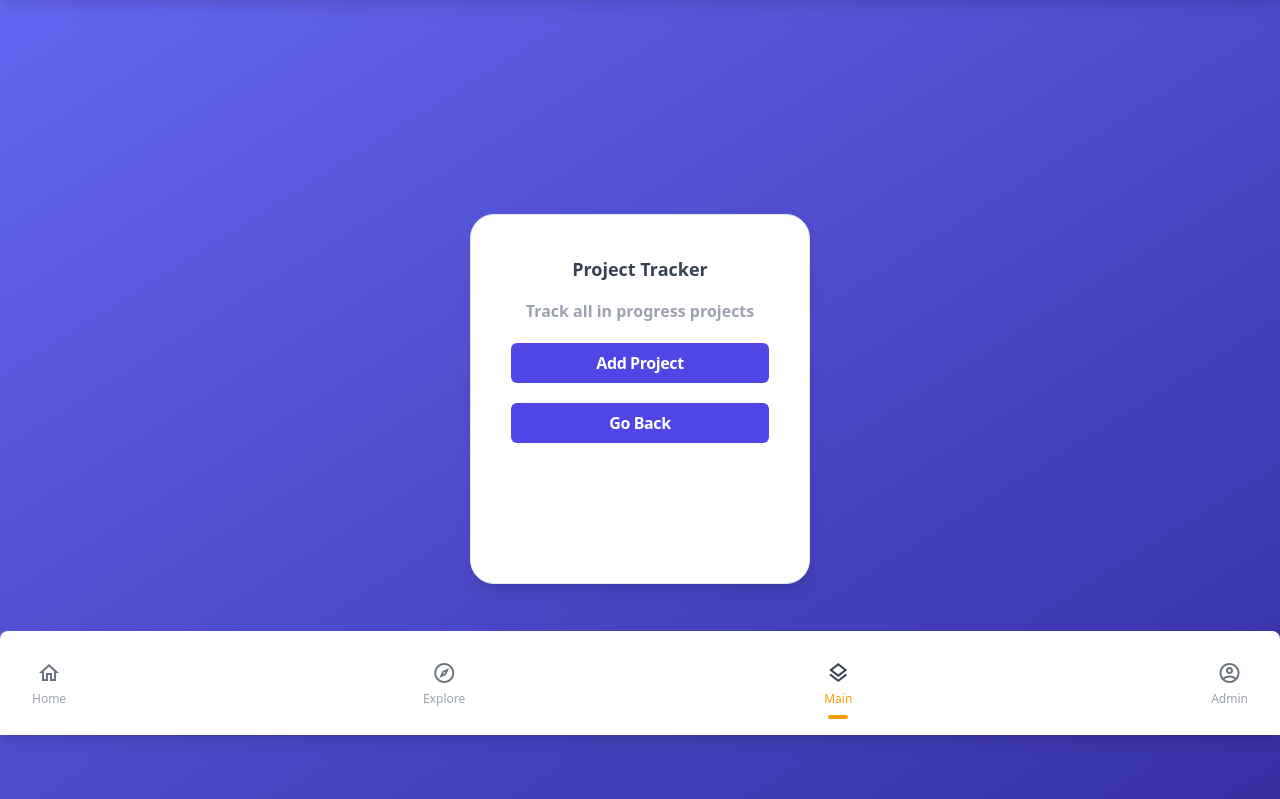
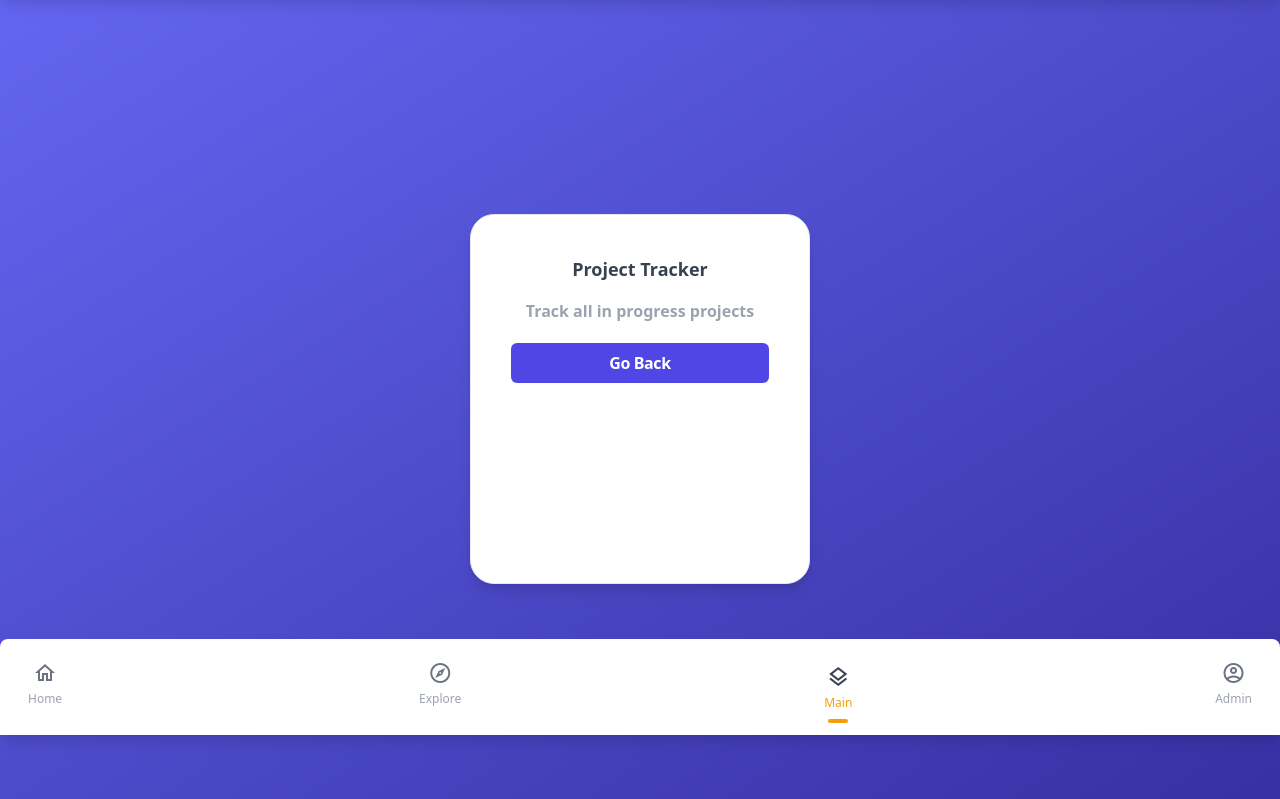
Before and after one commit to Flutech-cmr/Flask-Server, a Flask app: page /project-tracker in a window 1280 px wide. Shown: the part 65-864 px from the top of the page. Run offline with Flask 2, Linux system fonts and the light colour scheme; data that the repository does not hold is empty; parts of the project's set-up code (start-up, migrations or seed data) failed here and were passed over.

Commit message:
pushing a fee changes to be metrged with work in progress branch

```diff
--- a/templates/components.html
+++ b/templates/components.html
@@ -2,16 +2,6 @@
 {% macro navbar() %}
 <!-- Navbar goes here -->
 <nav class="bg-yellow-400 shadow-lg sticky top-0">
-    <script type="application/javascript">
-        (function (h, o, t, j, a, r) {
-            h.hj = h.hj || function () { (h.hj.q = h.hj.q || []).push(arguments) };
-            h._hjSettings = { hjid: 2875800, hjsv: 6 };
-            a = o.getElementsByTagName('head')[0];
-            r = o.createElement('script'); r.async = 1;
-            r.src = t + h._hjSettings.hjid + j + h._hjSettings.hjsv;
-            a.appendChild(r);
-        })(window, document, 'https://static.hotjar.com/c/hotjar-', '.js?sv=');
-    </script>
     <div class="max-w-6xl mx-auto px-4">
         <div class="flex justify-between">
             <div class="flex space-x-7">
@@ -24,11 +14,7 @@
                 </div>
                 <!-- Primary Navbar items -->
                 <div class="hidden md:flex items-center space-x-1">
-
-
-                    <a href="/feedback"
-                        class="py-4 px-2  font-bold hover:text-gray-800 transition duration-300">Feedback and
-                        Complaints</a>
+                    <a href="/feedback" class="py-4 px-2 font-bold hover:text-gray-800 transition duration-300">Feedback and Complaints</a>
                 </div>
             </div>
             <div class="md:hidden flex items-center">
@@ -45,8 +31,6 @@
     <!-- mobile menu -->
     <div class="hidden mobile-menu">
         <ul class="">
-
-
             <li><a href="/feedback"
                     class="block text-base px-2 py-4 hover:bg-yellow-600 transition duration-300">Feedback and
                     Complaints</a></li>
@@ -68,11 +52,11 @@
 <link rel="stylesheet" href="https://cdn.materialdesignicons.com/6.5.95/css/materialdesignicons.min.css">
 <!-- <div class="w-full max-w-md px-7 py-10 mx-auto bg-white rounded-2xl shadow-xl"> -->
 <!-- Navigation Bar -->
-<div class="px-5 pt-3 bg-white shadow-lg rounded-t-lg items-center  w-full  bottom-0 fixed inset-x-0">
+<div class="px-5 pt-2 bg-white shadow-lg rounded-t-lg items-center w-full bottom-0 fixed inset-x-0">
     <div class="flex flex-row justify-between">
         <!-- Item #1 -->
         <div class="flex group">
-            <a href="/" class="p-3 text-gray-400 hover:text-yellow-500">
+            <a href="/" class=" p-2 text-gray-400 hover:text-yellow-500">
                 <span class="flex flex-col items-center">
                     <!-- Icon -->
                     <i class="mdi mdi-home-outline mdi-24px mx-1 text-gray-500 group-hover:text-gray-700
@@ -89,7 +73,7 @@
         </div>
         <!-- Item #2 -->
         <div class="flex group">
-            <a href="/explore" class="p-3 text-gray-400 hover:text-yellow-500">
+            <a href="/explore" class=" p-2 text-gray-400 hover:text-yellow-500">
                 <span class="flex flex-col items-center">
                     <!-- Icon -->
                     <i class="mdi mdi-compass-outline mdi-24px mx-1 text-gray-500 group-hover:text-gray-700
@@ -123,7 +107,7 @@
         </div>
         <!-- Item #4 -->
         <!-- <div class="flex group">
-            <a href="#" class="p-3 text-gray-400 hover:text-yellow-500">
+      <a href="#" class=" p-2 text-gray-400 hover:text-yellow-500">
         <span class="flex flex-col items-center">
           <i class="mdi mdi-basket-plus-outline mdi-24px mx-1 text-gray-500 group-hover:text-gray-700
 									transition-color duration-200"></i>
@@ -137,7 +121,7 @@
     </div> -->
         <!-- Item #5 -->
         <div class="flex group">
-            <a href="/master" class="p-3 text-gray-400 hover:text-yellow-500">
+            <a href="/master" class=" p-2 text-gray-400 hover:text-yellow-500">
                 <span class="flex flex-col items-center">
                     <!-- Icon -->
                     <i class="mdi mdi-account-circle-outline mdi-24px mx-1 text-gray-500 group-hover:text-gray-700
@@ -158,17 +142,22 @@
 {% endmacro %}
 <!-- this contains the modal popup -->
 {% macro modal(text_to_show) %}
-<div class="hidden overflow-x-hidden overflow-y-auto fixed inset-0 z-50 outline-none focus:outline-none justify-center items-center" id="modal-id">
+<div class="hidden overflow-x-hidden overflow-y-auto fixed inset-0 z-50 outline-none focus:outline-none justify-center items-center"
+    id="modal-id">
     <div class="relative w-auto my-6 mx-auto max-w-3xl">
         <!--content-->
-        <div class="border-0 rounded-lg shadow-lg relative flex flex-col w-full bg-white outline-none focus:outline-none">
+        <div
+            class="border-0 rounded-lg shadow-lg relative flex flex-col w-full bg-white outline-none focus:outline-none">
             <!--header-->
             <div class="flex items-start justify-between p-5 border-b border-solid border-blueGray-200 rounded-t">
                 <h3 class="text-3xl font-semibold">
                     Coming Soon
                 </h3>
-                <button class="p-1 ml-auto bg-transparent border-0 text-black opacity-5 float-right text-3xl leading-none font-semibold outline-none focus:outline-none" onclick="toggleModal('modal-id')">
-                    <span class="bg-transparent text-black opacity-5 h-6 w-6 text-2xl block outline-none focus:outline-none">
+                <button
+                    class="p-1 ml-auto bg-transparent border-0 text-black opacity-5 float-right text-3xl leading-none font-semibold outline-none focus:outline-none"
+                    onclick="toggleModal('modal-id')">
+                    <span
+                        class="bg-transparent text-black opacity-5 h-6 w-6 text-2xl block outline-none focus:outline-none">
                         ×
                     </span>
                 </button>
@@ -181,7 +170,9 @@
             </div>
             <!--footer-->
             <div class="flex items-center justify-end p-6 border-t border-solid border-blueGray-200 rounded-b">
-                <button class="text-red-500 background-transparent font-bold uppercase px-6 py-2 text-sm outline-none focus:outline-none mr-1 mb-1 ease-linear transition-all duration-150" type="button" onclick="toggleModal('modal-id')">
+                <button
+                    class="text-red-500 background-transparent font-bold uppercase px-6 py-2 text-sm outline-none focus:outline-none mr-1 mb-1 ease-linear transition-all duration-150"
+                    type="button" onclick="toggleModal('modal-id')">
                     Close
                 </button>
             </div>
--- a/templates/masterpanel.html
+++ b/templates/masterpanel.html
@@ -25,6 +25,7 @@
             <div>
                 <p class="mt-6 bg-red-400 p-6 rounded-md text-white shadow-lg" onclick="window.location='/employee-details'">Employee Details</p>
                 <p class="mt-6 bg-red-400 p-6 rounded-md text-white shadow-lg" onclick="window.location='/comingsoon'">Admin Dashboard</p>
+                <p class="mt-6 bg-red-400 p-6 rounded-md text-white shadow-lg" onclick="window.location='/comingsoon'">Add Project</p>
             </div>
         </div>
     </div>
--- a/templates/project-tracker.html
+++ b/templates/project-tracker.html
@@ -50,16 +50,14 @@
                         </div>
                     </div>
                 </template>
-            </div>
-            <form action="/add-project" id="add-project">
-                <button class="w-full mt-5 bg-indigo-600 text-white py-2 rounded-md font-semibold tracking-tight"
-                    type="button" onclick="toggleModal('modal-id')">Add
-                    Project</button>
-                <button class="w-full mt-5 bg-indigo-600 text-white py-2 rounded-md font-semibold tracking-tight"
-                    type="button" onclick="window.history.go(-1)">Go Back</button>
                 <section>
                     {{ modal() }}
                 </section>
+            </div>
+            <form id="add-project">
+                <button class="w-full mt-5 bg-indigo-600 text-white py-2 rounded-md font-semibold tracking-tight"
+                    type="button" onclick="window.history.go(-1)">Go Back</button>
+
             </form>
         </div>
     </div>
```
Also changed, not shown: templates/takeattendance.html (+3 -9 lines), toolchain.py (+24 -9 lines). Lines whose indentation alone changed are shown as unchanged.
